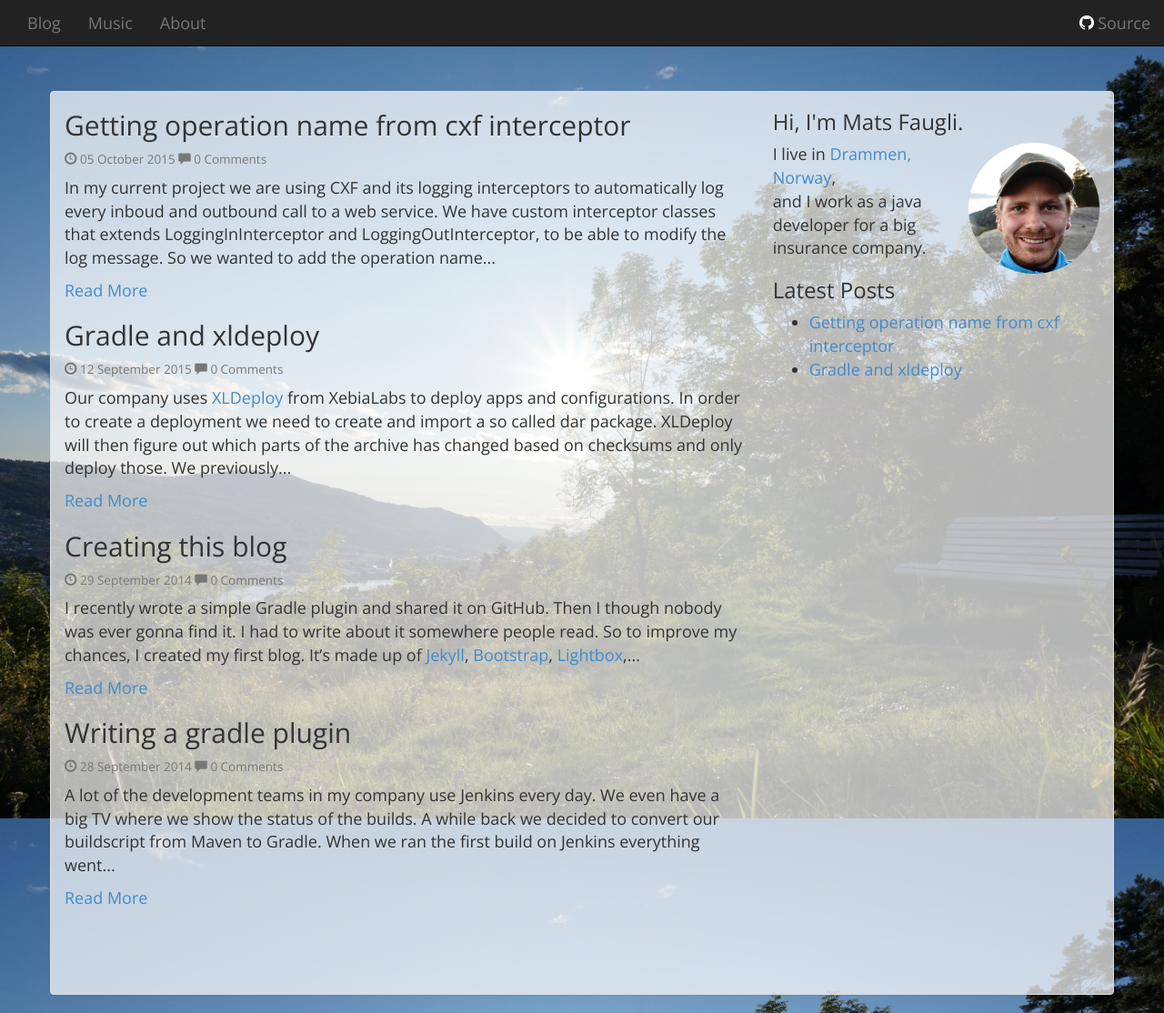
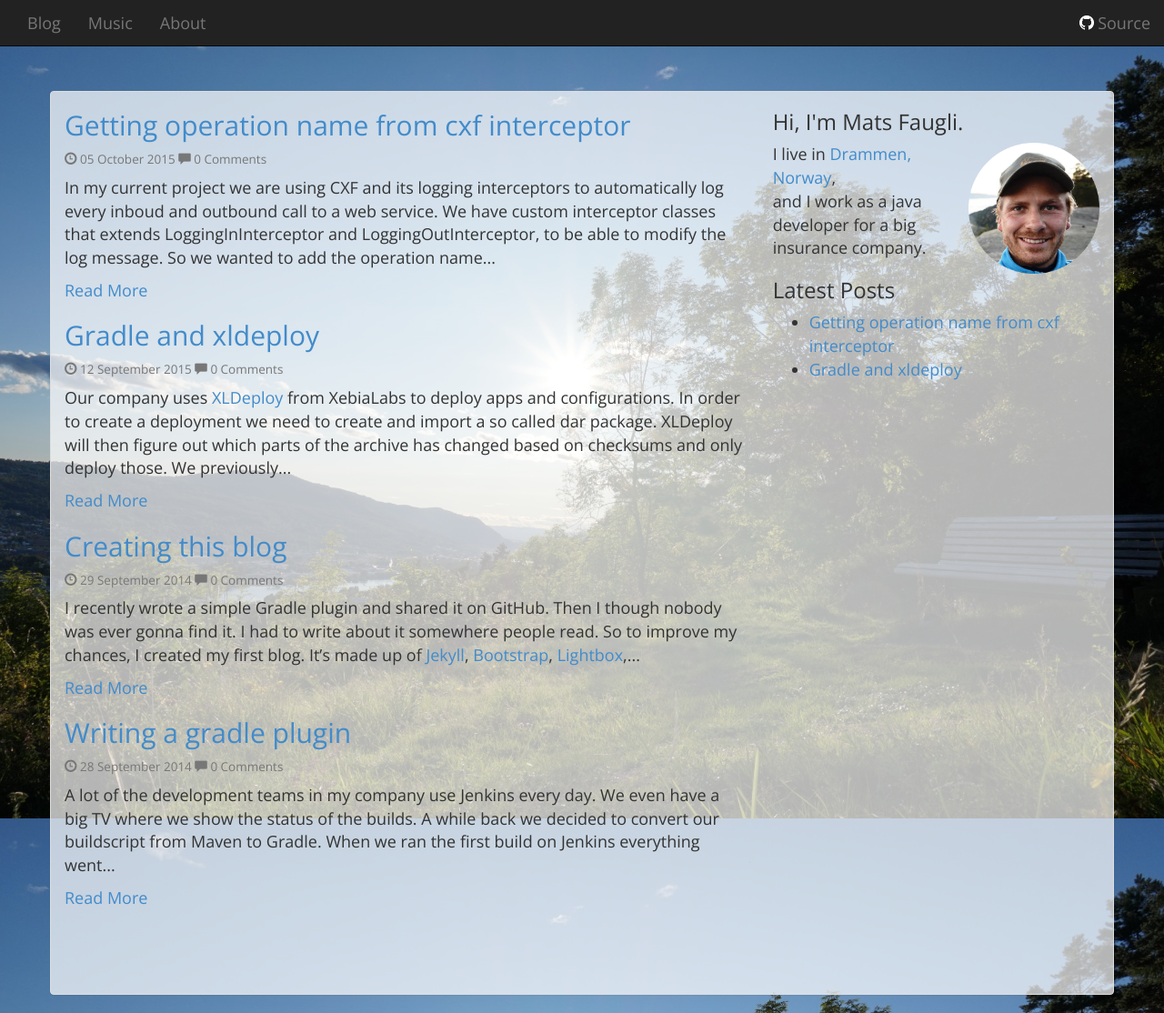
Before and after one commit to fowlie/fowlie.github.io, a Jekyll site: the page built from index.html, in a window 1280 px wide and 1114 px high. Shown: the whole window at 91% size. Built offline with Jekyll 4.4.1, drawn with Linux system fonts in a browser that asks for light colours; nearby versions of some CDN libraries; the list of posts is cut into pages by our own code; comment, search, counter and statistics services are not loaded.

Commit message:
Make post titles clickable

```diff
--- a/index.html
+++ b/index.html
@@ -5,7 +5,7 @@ layout: list
 {% for post in paginator.posts limit: 10 %}
 <div class="row-fluid">
   <div class="span12">
-    <h2>{{ post.title | truncatewords: 10 | capitalize }}</h2>
+    <a href="{{ post.url }}"><h2>{{ post.title | truncatewords: 10 | capitalize }}</h2></a>
     <h4>
       <small><span class="glyphicon glyphicon-time"></span> {{ post.date | date_to_long_string }}
       <span class="glyphicon glyphicon-comment"></span> <span class="disqus-comment-count" data-disqus-identifier="{{ post.url }}">0 Comments</span></small>
```
